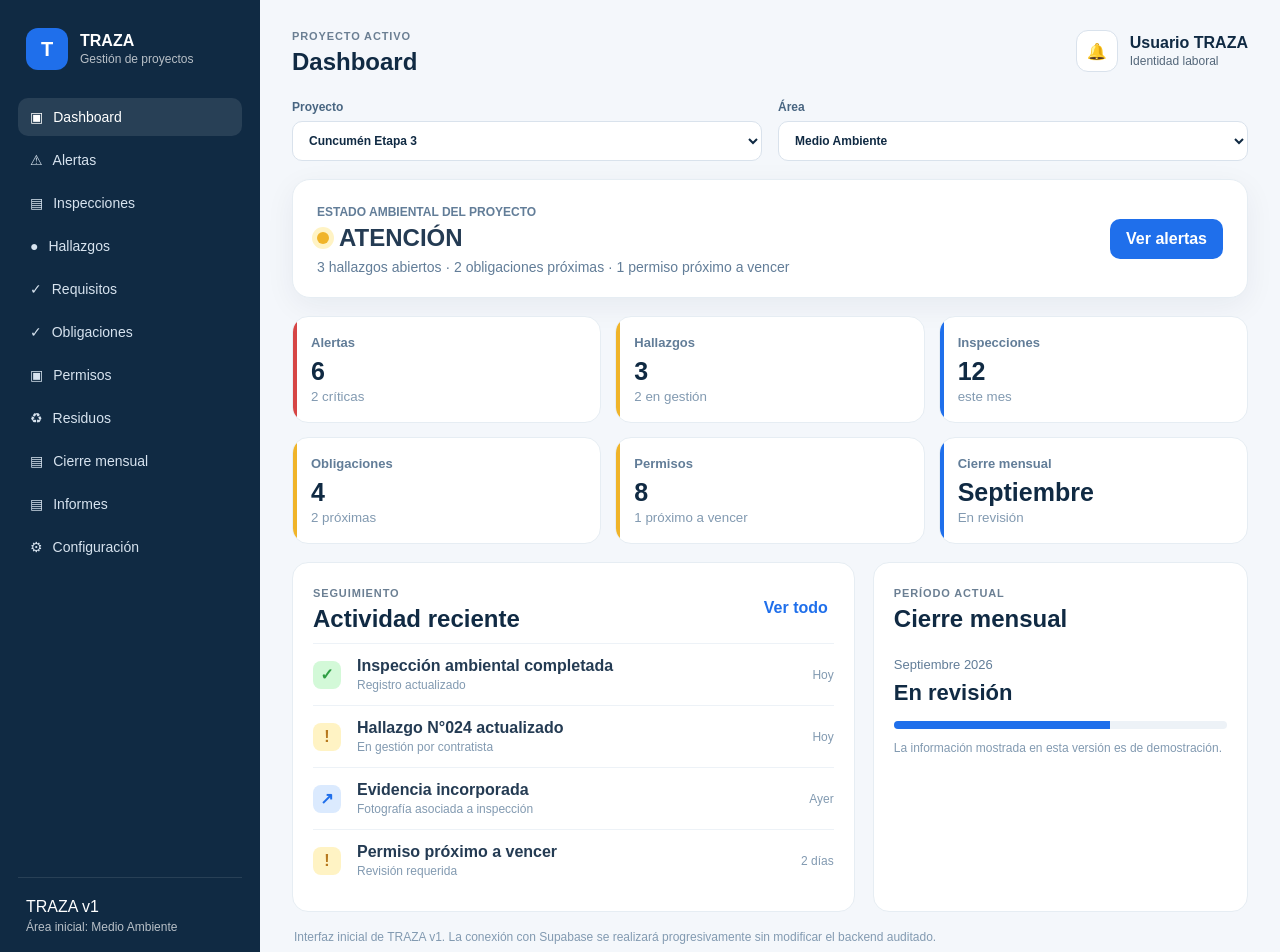
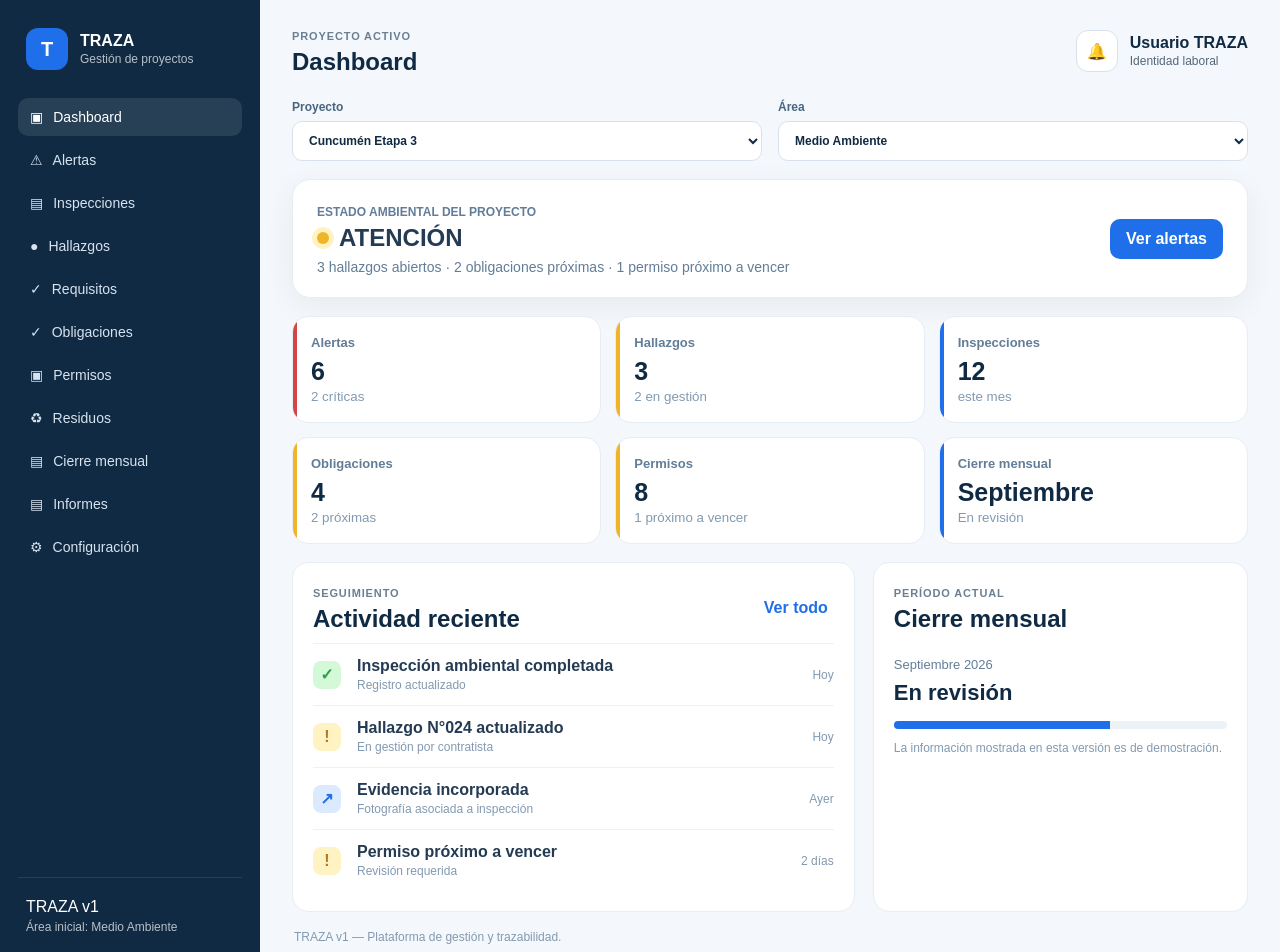
Before and after one commit to franciscomacdonald-debug/Traza, a Next.js app: page / in a window 1280 px wide. Shown: the top 952 px of the page. Built offline with nearby package versions, Linux system fonts and the light colour scheme.

Commit message:
Update page.tsx

```diff
--- a/app/page.tsx
+++ b/app/page.tsx
@@ -168,7 +168,7 @@ export default function Home() {
         </section>
 
         <footer className={styles.note}>
-          Interfaz inicial de TRAZA v1. La conexión con Supabase se realizará progresivamente sin modificar el backend auditado.
+         TRAZA v1 — Plataforma de gestión y trazabilidad.
         </footer>
       </section>
     </main>
```
